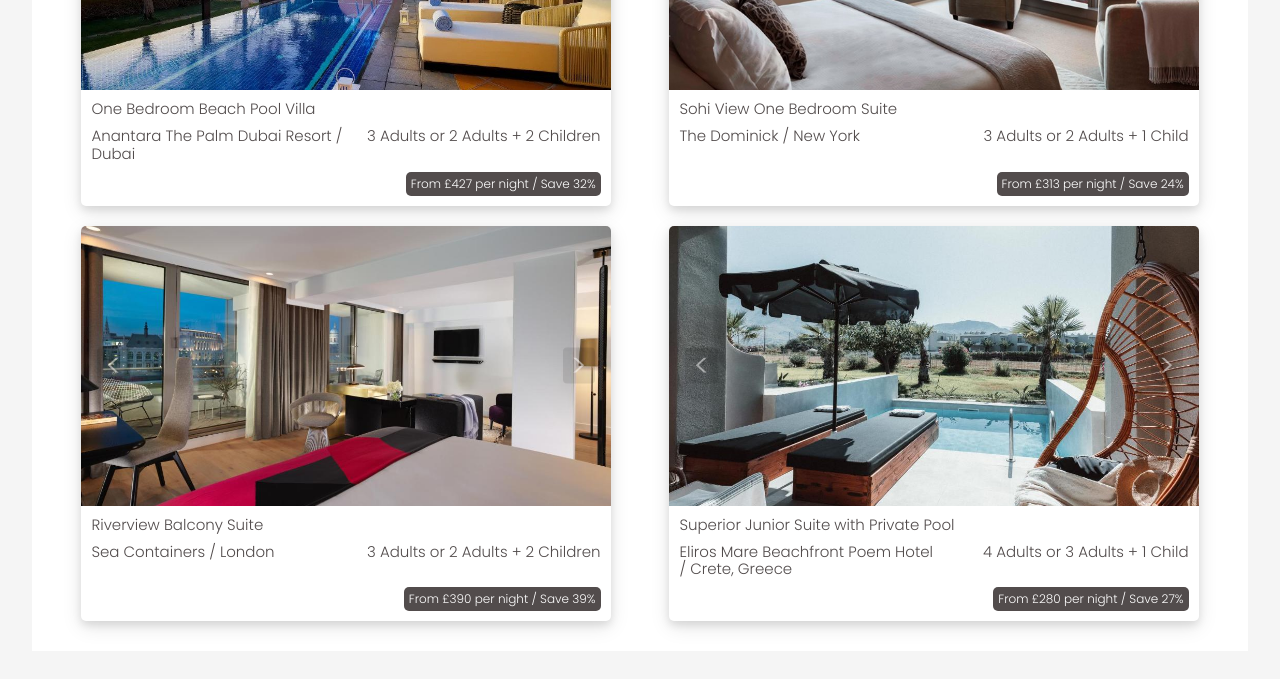
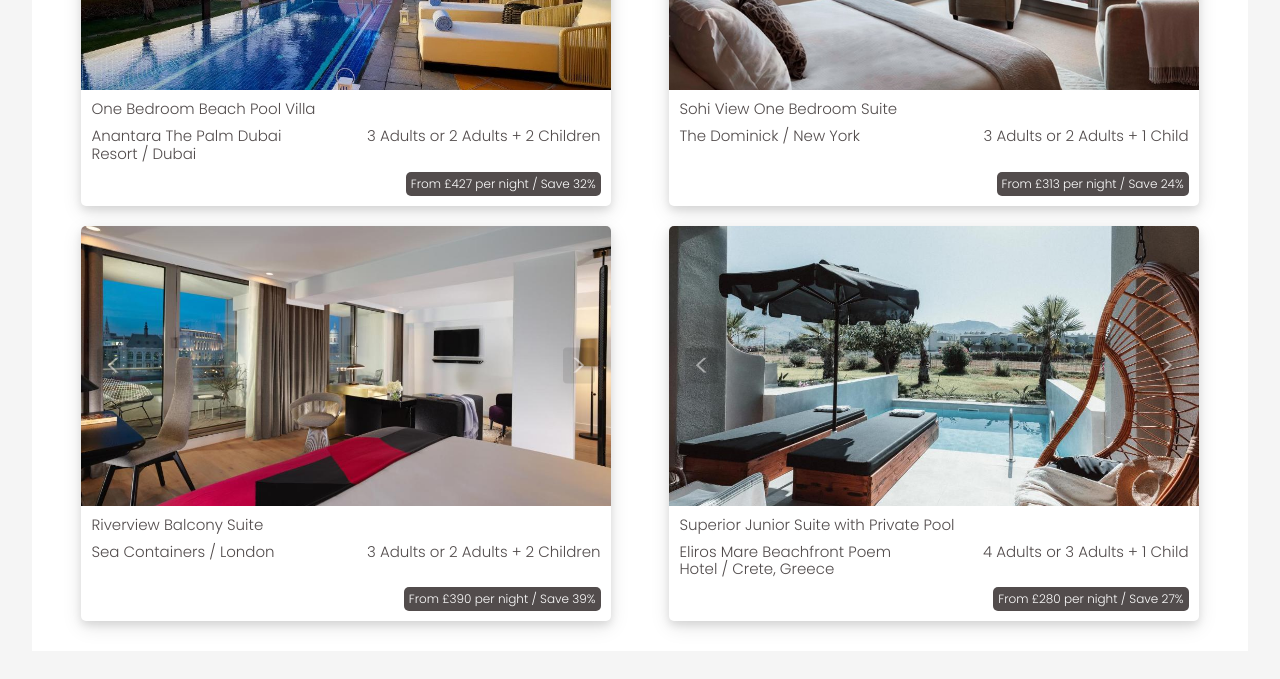
Before and after one commit to emilylo1/suite-stay-club, a website: page index.html in a window 1280 px wide. Shown: the part 1440-2119 px from the top of the page. Drawn offline with Linux system fonts and the light colour scheme.

Commit message:
adjusted hotel cards text spacing

```diff
--- a/sass/pages/_homepage.scss
+++ b/sass/pages/_homepage.scss
@@ -88,14 +88,14 @@
     }
 
     &__hotel{
-        flex: 45%;
-        margin: 10px 0 10px 10px;
+        flex: 40%;
+        margin: 10px 5px 10px 10px;
     }
 
     &__capacity{
         flex: 45%;
         text-align: end;
-        margin: 10px 10px 10px 0;
+        margin: 10px 10px 10px 5px;
     }
 
     &__price{
```
Also changed, not shown: css/style.css.
